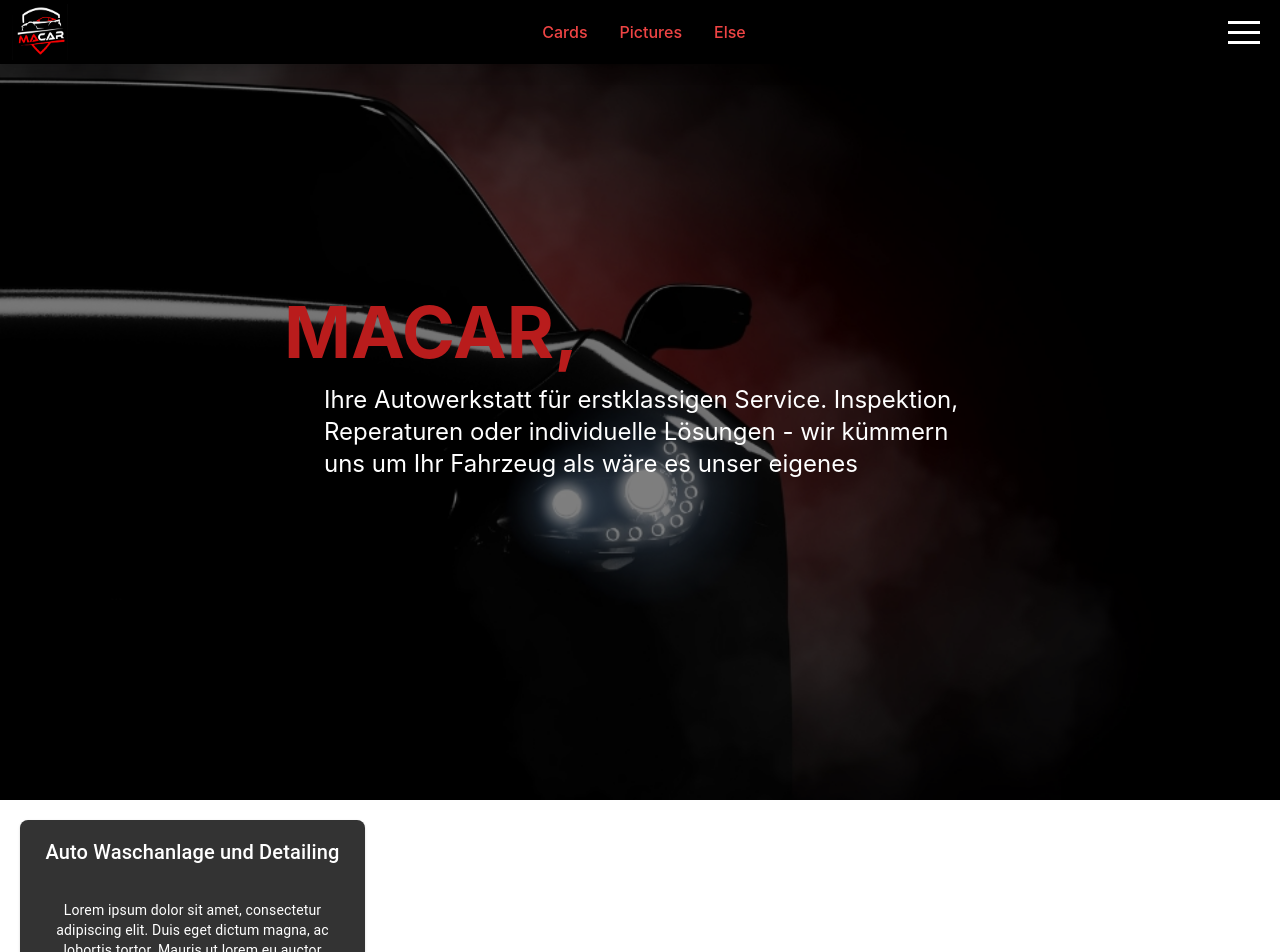
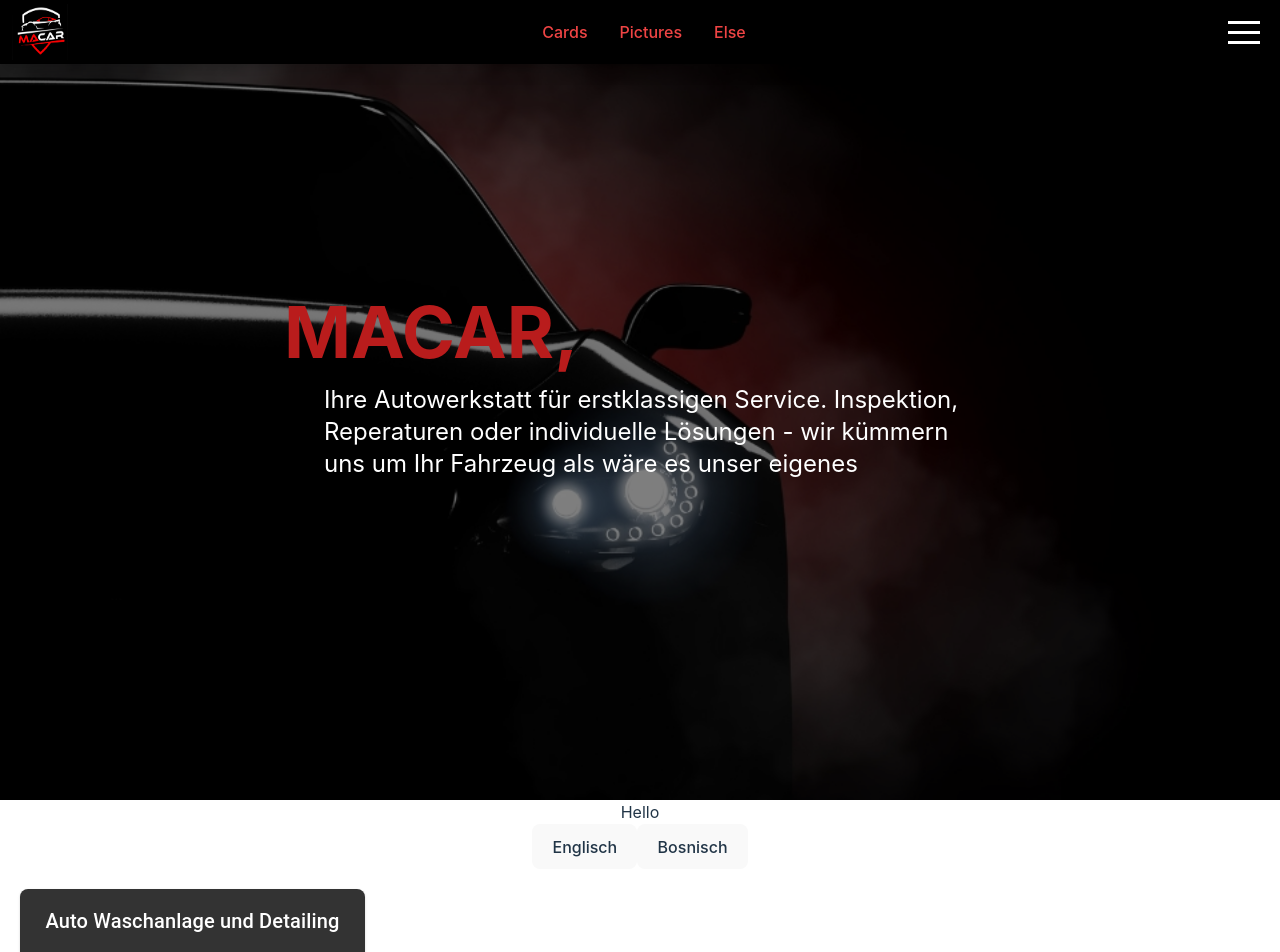
Before and after one commit to Windberger/MACAR, a React (Vite) app in the folder frontend/: page / in a window 1280 px wide. Shown: the top 952 px of the page. Built offline with nearby package versions, Linux system fonts and the light colour scheme.

Commit message:
Language Context

```diff
--- a/frontend/package.json
+++ b/frontend/package.json
@@ -13,9 +13,11 @@
         "@emotion/styled": "^11.13.0",
         "@mui/material": "^6.1.5",
         "hamburger-react": "^2.5.1",
+        "i18next": "^23.16.4",
         "mui": "^0.0.1",
         "react": "^18.3.1",
         "react-dom": "^18.3.1",
+        "react-i18next": "^15.1.0",
         "react-scroll": "^1.9.0"
     },
     "devDependencies": {
--- a/frontend/src/App.tsx
+++ b/frontend/src/App.tsx
@@ -2,16 +2,27 @@
 import InformationCard from "./components/InformationCard.tsx";
 import HeroImage from "./pages/HeroImage/HeroImage.tsx";
 import Header from "./components/Header.tsx";
+import {useTranslation} from "react-i18next";
 
 function App() {
+
+    const { i18n, t } = useTranslation();
+    const onChangeLang = (lang: string) => {
+        i18n.changeLanguage(lang);
+    };
+
     return (
         <>
-        <Header />
+            <Header/>
             <div>
-        <HeroImage />
+                <HeroImage/>
             </div>
+            <div>{t("title")}</div>
 
-      <div style={{ padding: "20px" }}>
+            <button onClick={() => onChangeLang("en")}>Englisch</button>
+            <button onClick={() => onChangeLang("bs")}>Bosnisch</button>
+
+            <div style={{padding: "20px"}}>
                 <InformationCard
                     title="Auto Waschanlage und Detailing"
                     description="Lorem ipsum dolor sit amet, consectetur adipiscing elit. Duis eget dictum magna, ac lobortis tortor. Mauris ut lorem eu auctor eleifend."
--- /dev/null
+++ b/frontend/src/constants/index.ts
@@ -0,0 +1,10 @@
+
+interface Language {
+    label: string,
+    code: string
+}
+
+export const LANGUAGES: Language[] = [
+    {label: "English", code: "en"},
+    {label: "Bosnian", code: "bs"}
+]
--- /dev/null
+++ b/frontend/src/i18n.ts
@@ -0,0 +1,25 @@
+import i18n from "i18next";
+import {initReactI18next} from "react-i18next";
+
+i18n.use(initReactI18next).init({
+    lng: "en",
+    fallbackLng: "en",
+    interpolation: {
+        escapeValue: false,
+    },
+    resources: {
+        en: {
+            translation: {
+                title: "Hello",
+            }
+        },
+        bs: {
+            translation: {
+                title: "Hallo",
+            }
+        }
+    },
+});
+
+
+export default i18n;
--- a/frontend/src/main.tsx
+++ b/frontend/src/main.tsx
@@ -2,6 +2,7 @@
 import { createRoot } from "react-dom/client";
 import App from "./App.tsx";
 import "./index.css";
+import "./i18n.ts"
 
 createRoot(document.getElementById("root")!).render(
   <StrictMode>
```
Also changed, not shown: 1 other file (tests, documents, lock files or other folders). Lines whose indentation alone changed are shown as unchanged.
